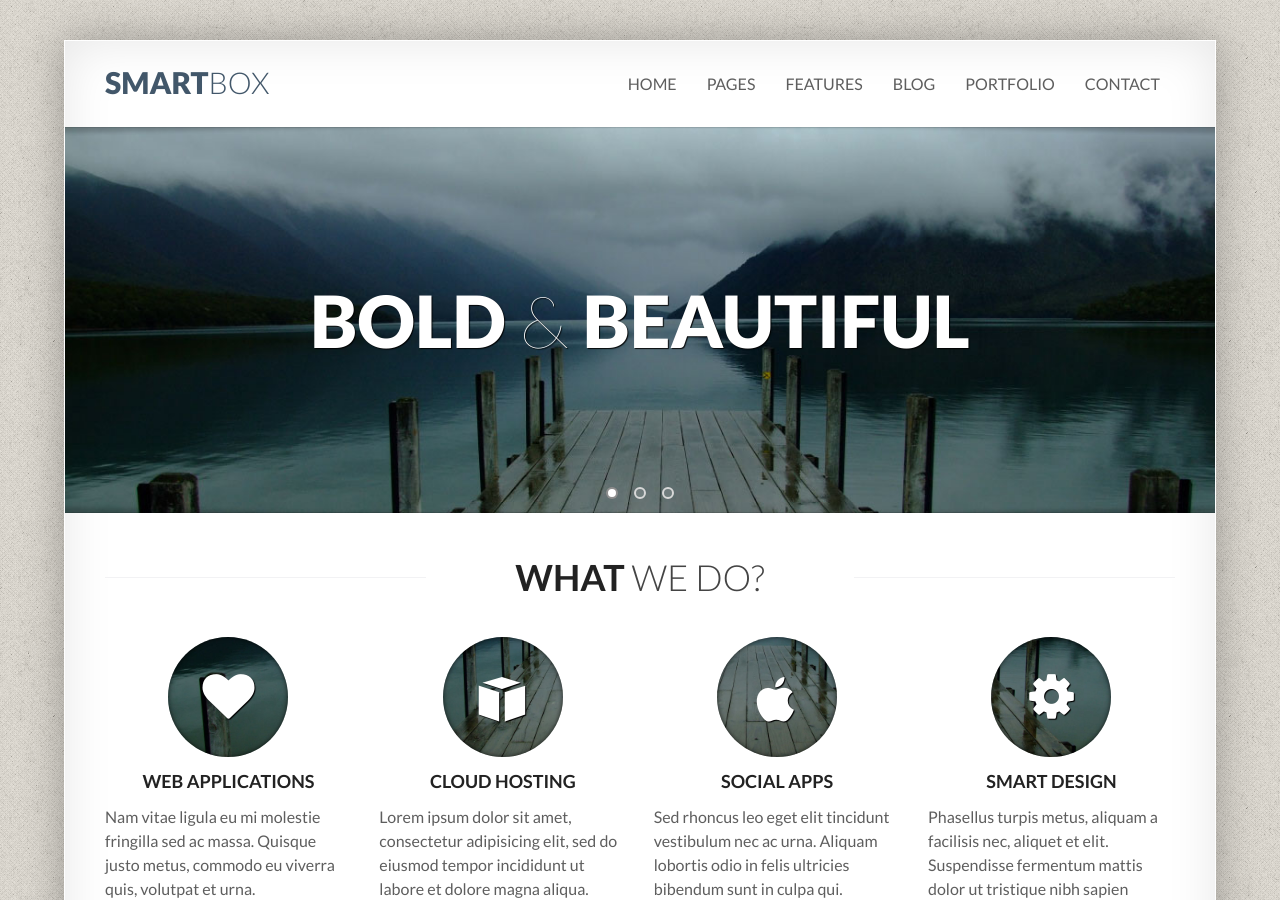
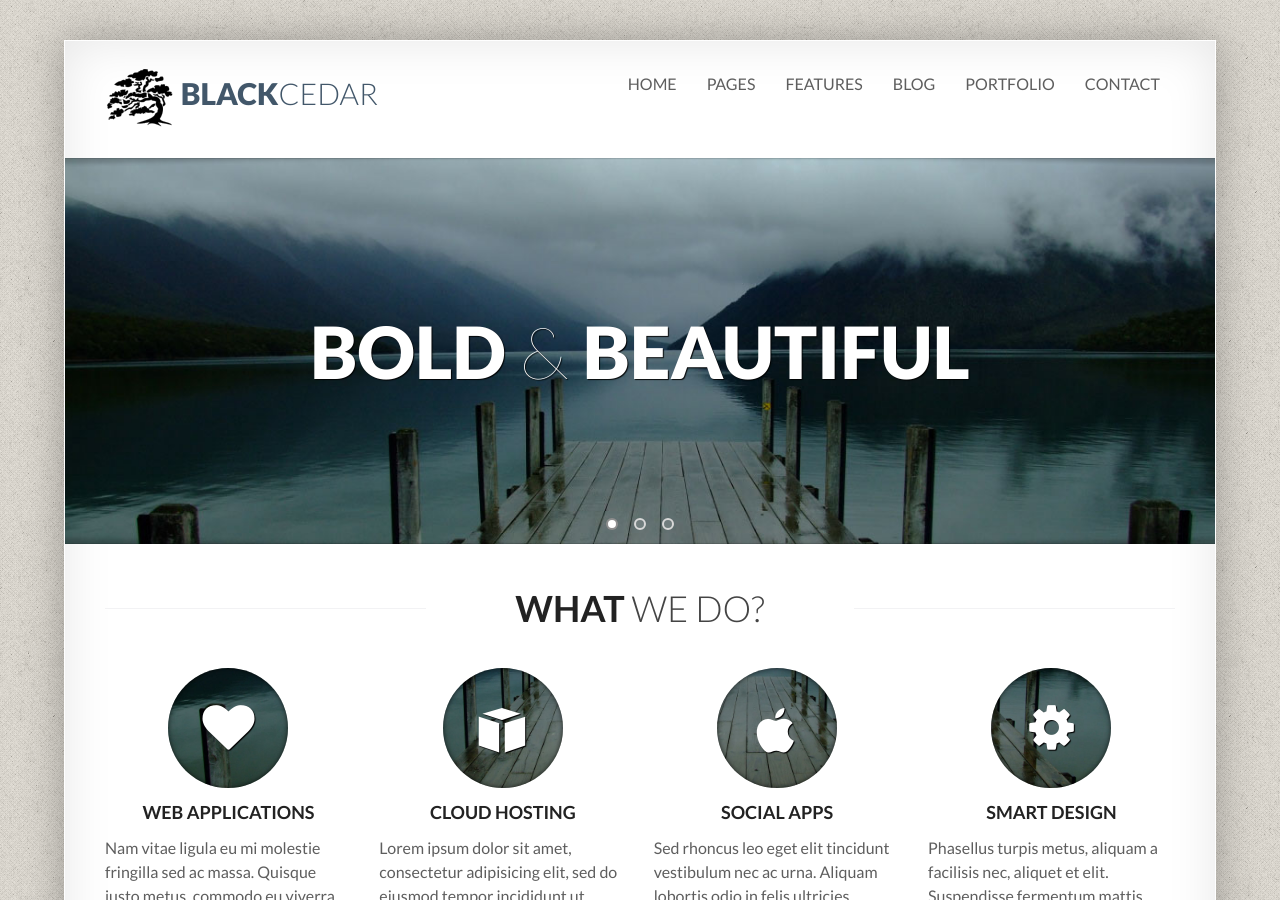
Before and after one commit to wyaeld/blackcedar.co.nz, a Jekyll site: the page built from index.html, in a window 1280 px wide and 900 px high. Built offline with Jekyll 4.4.1, drawn with Linux system fonts in a browser that asks for light colours; Markdown is read by kramdown in place of the engine named in the settings.

Commit message:
add tree

```diff
--- a/_includes/header.html
+++ b/_includes/header.html
@@ -10,7 +10,8 @@
         </a>
         <h1 class="brand">
           <a href="/">
-            Smart<span class="light">Box</span></a>
+          <img src="/images/cedar-tree-70.png">
+            Black<span class="light">Cedar</span></a>
         </h1>
         <div class="nav-collapse collapse">
           <ul class="nav pull-right">
```
Also changed, not shown: images/cedar-tree-70.png (added).
